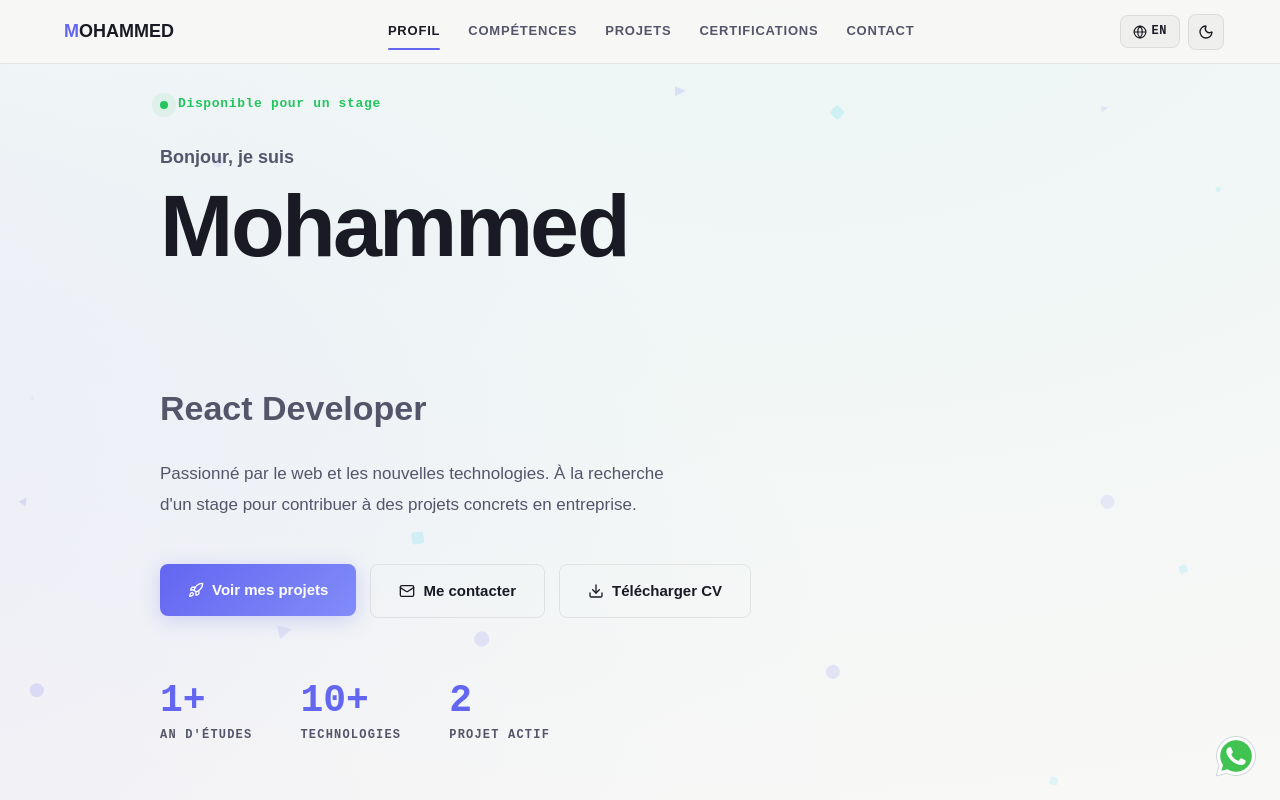
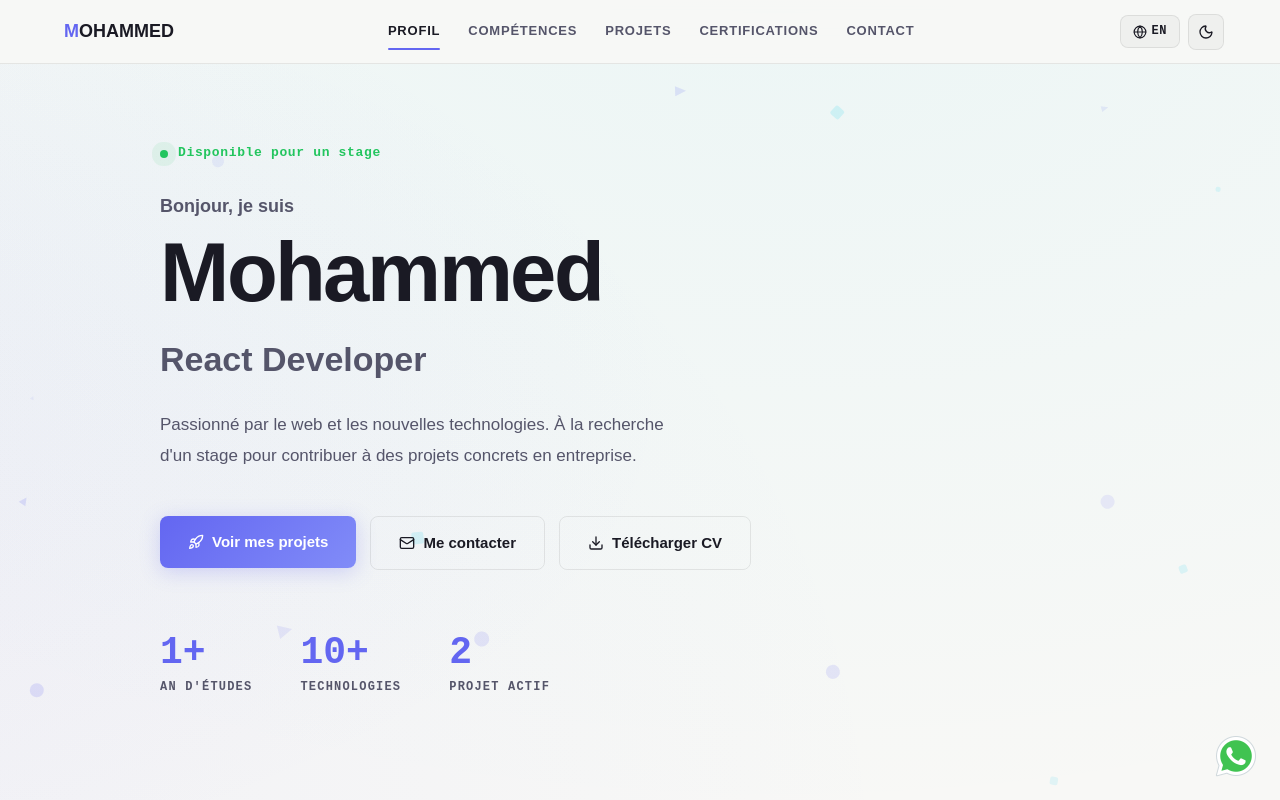
Before and after one commit to mohammedelmanssouri71-commits/Portfolio, a React (Create React App) app: page / in a window 1280 px wide. Shown: the top 800 px of the page. Built offline with nearby package versions, Linux system fonts and the light colour scheme.

Commit message:
afficher fullName

```diff
--- a/src/components/animations/TiltCard.jsx
+++ b/src/components/animations/TiltCard.jsx
@@ -18,7 +18,6 @@ export function TiltCard({
   glowBorder = true,
 }) {
   const ref = useRef(null);
-  const [isHovered, setIsHovered] = useState(false);
 
   const rotateX = useMotionValue(0);
   const rotateY = useMotionValue(0);
--- a/src/pages/Contact.jsx
+++ b/src/pages/Contact.jsx
@@ -1,4 +1,4 @@
-import { useRef, useState } from "react";
+import { useState } from "react";
 import { motion } from "framer-motion";
 import { useI18n } from "../i18n";
 import { AnimatedSection } from "../components/animations/AnimatedSection";
--- a/src/pages/Hero.jsx
+++ b/src/pages/Hero.jsx
@@ -140,7 +140,7 @@ function SplitLetters({ text, className = "", style = {} }) {
     <motion.span
       variants={letterContainerVariants}
       className={className}
-      style={{ display: "inline-flex", flexWrap: "wrap", ...style }}
+      style={{ display: "inline-flex", whiteSpace: "nowrap", ...style }}
     >
       {text.split("").map((char, i) => (
         <motion.span
@@ -257,17 +257,19 @@ export function Hero() {
         <motion.h1
           variants={letterContainerVariants}
           style={{
-            fontSize: "clamp(40px, 7.5vw, 88px)",
+            fontSize: "clamp(36px, 6.5vw, 88px)",
             fontWeight: 800,
             lineHeight: 1.05,
             letterSpacing: "-0.03em",
             marginBottom: "16px",
             fontFamily: "var(--font-display)",
             perspective: "600px",
+            display: "flex",
+            flexWrap: "wrap",
+            columnGap: "16px",
           }}
         >
           <SplitLetters text="Mohammed" />
-          <br />
           <motion.span
             variants={letterContainerVariants}
             style={{
--- a/src/pages/Skills.jsx
+++ b/src/pages/Skills.jsx
@@ -13,11 +13,6 @@ import { skillsData } from "../data/skills";
    - Category tabs with animated underline
    - Skill bars with animated fill
    ══════════════════════════════════════════════════════════════════ */
-
-const tabVariants = {
-  inactive: { color: "var(--text2)" },
-  active: { color: "#fff" },
-};
 
 const skillBarContainerVariants = {
   hidden: {},
```
